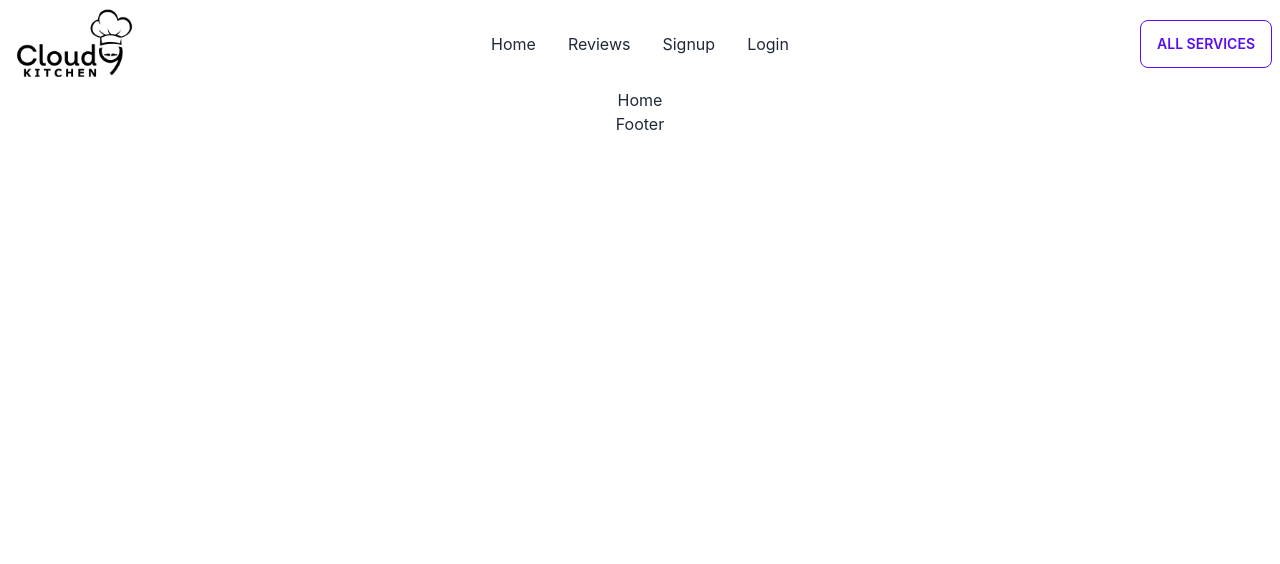
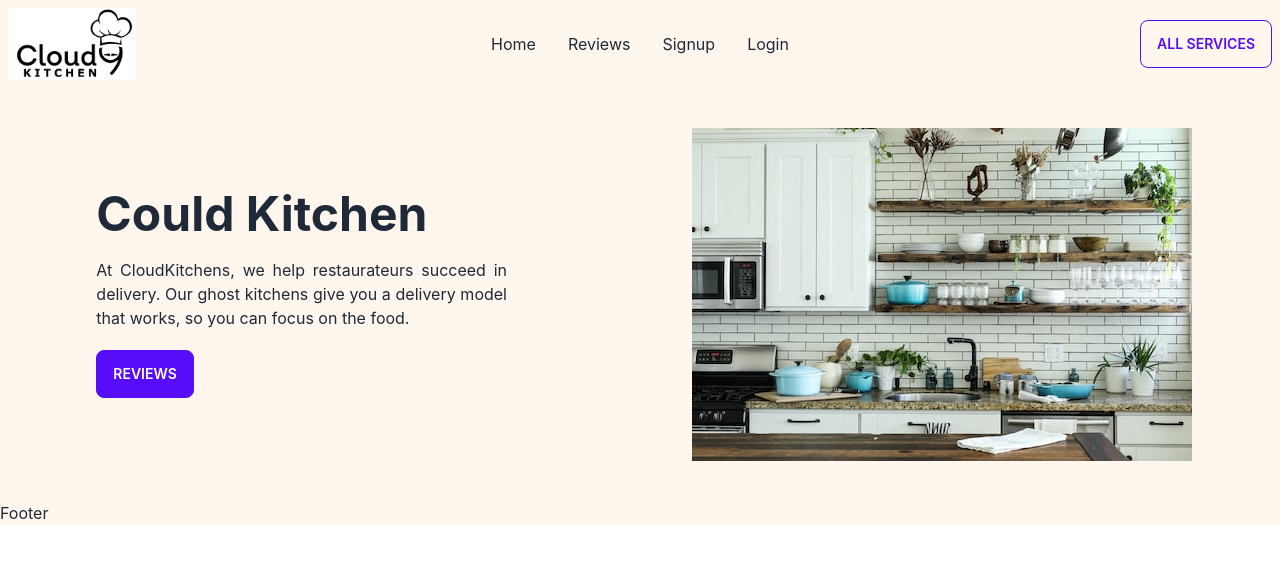
Before and after one commit to yeasinbinali/cloud-kitchen, a React (Create React App) app: page / in a window 1280 px wide. Shown: the top 564 px of the page. Built offline with nearby package versions, Linux system fonts and the light colour scheme.

Commit message:
banner added

```diff
--- a/src/App.js
+++ b/src/App.js
@@ -1,10 +1,9 @@
 import { RouterProvider } from "react-router";
-import "./App.css";
 import { router } from "./routes/route/Route";
 
 function App() {
   return (
-    <div className="App">
+    <div className='bg-orange-50'>
       <RouterProvider router = {router}></RouterProvider>
     </div>
   );
--- /dev/null
+++ b/src/pages/Home/Banner/Banner.js
@@ -0,0 +1,26 @@
+import React from "react";
+import { Link } from "react-router-dom";
+import banner from "../../../images/banner/banner.jpeg";
+
+const Banner = () => {
+  return (
+    <div className="md:flex justify-around items-center my-10">
+      <div className="lg:w-1/3 md:w-1/2 p-2">
+        <h1 className="text-5xl font-bold">Could Kitchen</h1>
+        <p className="my-5 text-justify">
+          At CloudKitchens, we help restaurateurs succeed in delivery. Our ghost
+          kitchens give you a delivery model that works, so you can focus on the
+          food.
+        </p>
+        <button className="btn btn-primary">
+          <Link to="/allServices">Reviews</Link>
+        </button>
+      </div>
+      <div>
+        <img src={banner} alt=""></img>
+      </div>
+    </div>
+  );
+};
+
+export default Banner;
--- a/src/pages/Home/Home/Home.js
+++ b/src/pages/Home/Home/Home.js
@@ -1,9 +1,10 @@
 import React from 'react';
+import Banner from '../Banner/Banner';
 
 const Home = () => {
     return (
         <div>
-            <h2>Home</h2>
+            <Banner></Banner>
         </div>
     );
 };
--- a/src/shared/Header/Header.js
+++ b/src/shared/Header/Header.js
@@ -1,11 +1,10 @@
 import React from "react";
-import logo from '../../images/kitchenLogo.png'
+import logo from "../../images/kitchenLogo.png";
 import { Link } from "react-router-dom";
 
 const Header = () => {
   return (
-    <div className="navbar bg-base-100">
-      <div className="navbar-start">
+    <div className="navbar bg-orange-50">
       <div className="dropdown">
         <label tabIndex={0} className="btn btn-ghost lg:hidden">
           <svg
@@ -41,7 +40,8 @@ const Header = () => {
           </li>
         </ul>
       </div>
-        <img className='lg:w-32 md:w-24 w-16' src={logo} alt=''></img>
+      <div className="navbar-start">
+        <img className="lg:w-32 md:w-24 w-16" src={logo} alt=""></img>
       </div>
       <div className="navbar-center hidden lg:flex">
         <ul className="menu menu-horizontal px-1">
@@ -60,7 +60,9 @@ const Header = () => {
         </ul>
       </div>
       <div className="navbar-end">
-        <button className="btn btn-outline btn-primary"><Link to='/allServices'>All Services</Link></button>
+        <button className="btn btn-outline btn-primary">
+          <Link to="/allServices">All Services</Link>
+        </button>
       </div>
     </div>
   );
```
Also changed, not shown: src/images/banner/banner.jpeg (added). Lines whose indentation alone changed are shown as unchanged.
